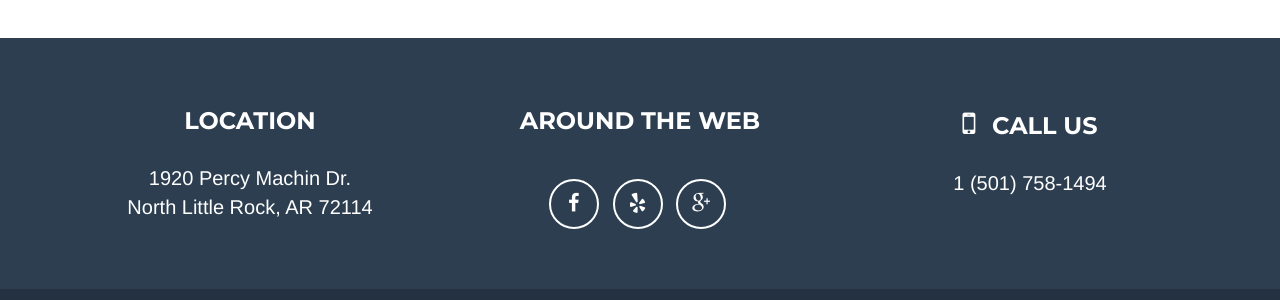
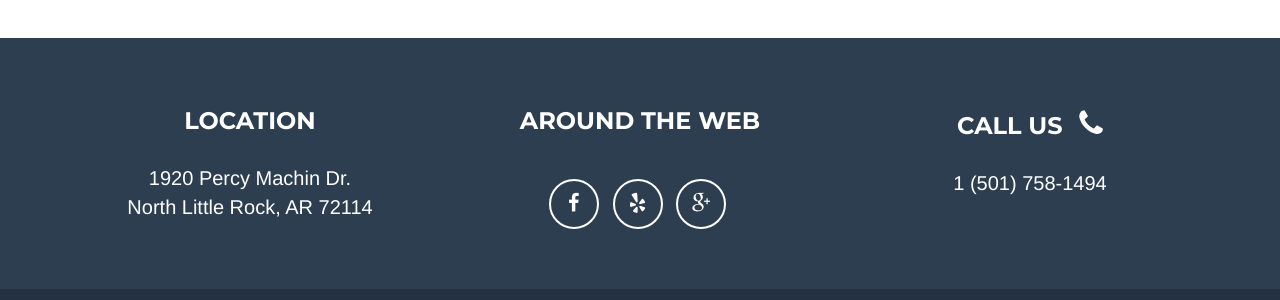
Before and after one commit to jonahaaron/htv, a Jekyll site: the page built from index.html, in a window 1280 px wide and 900 px high, scrolled down 2721 px. Shown: the part 541-841 px from the top of the window. Built offline with Jekyll 4.4.1, drawn with Linux system fonts in a browser that asks for light colours.

Commit message:
swapped mobile logo for phone logo

```diff
--- a/_config.yml
+++ b/_config.yml
@@ -20,7 +20,7 @@ footer:
   copyright: Halter TV Service
   location: Location
   social: Around the Web
-  credits: '<i style="font-size: 30px; margin-right: 10px;" class="fa fa-mobile"></i> Call Us'
+  credits: 'Call Us <i style="font-size: 30px; margin-left: 10px;" class="fa fa-phone"></i>'
 
 # Social networks usernames (many more available: google-plus, flickr, dribbble, pinterest, instagram, tumblr, linkedin, etc.)
 social:
```
